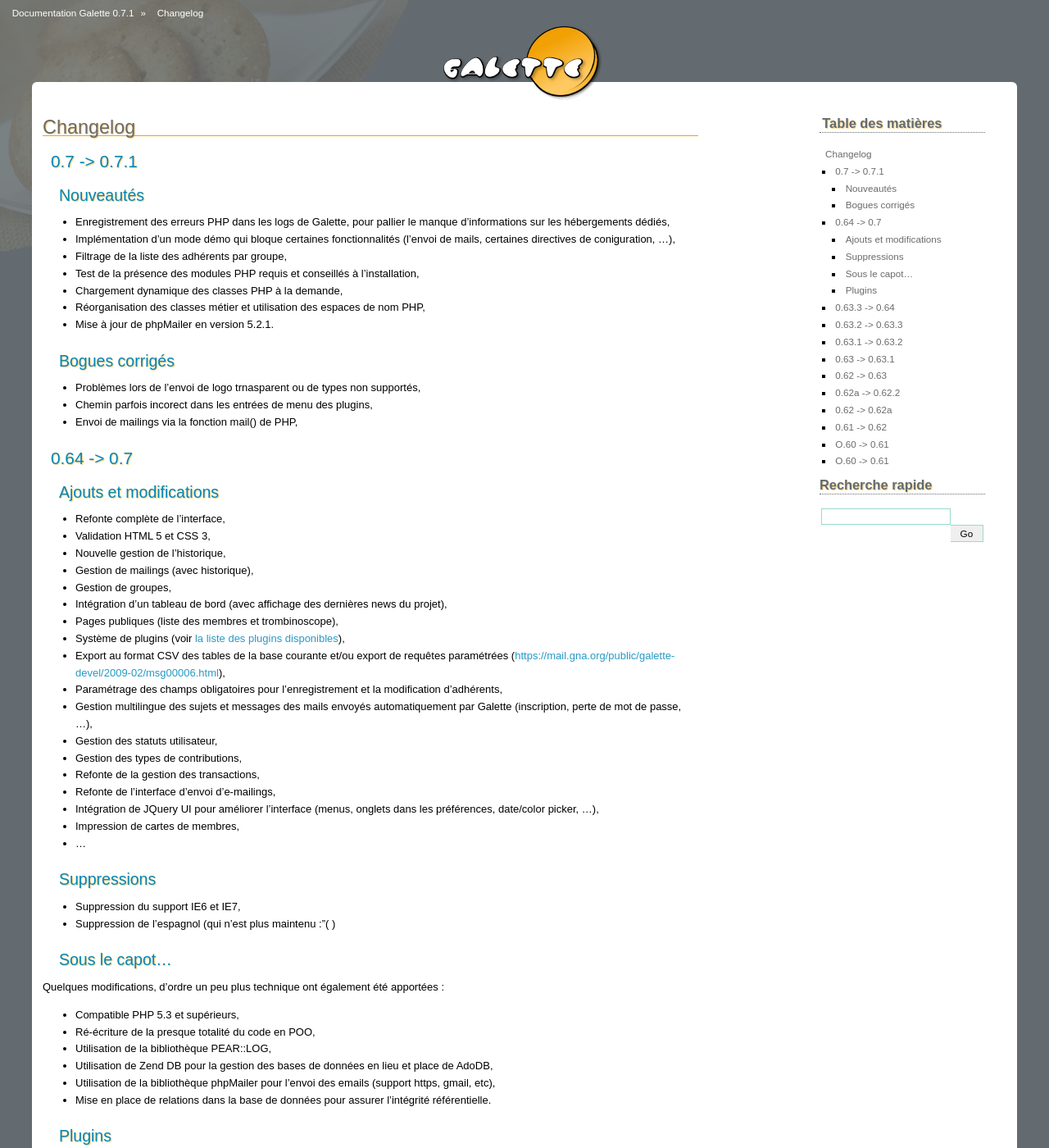
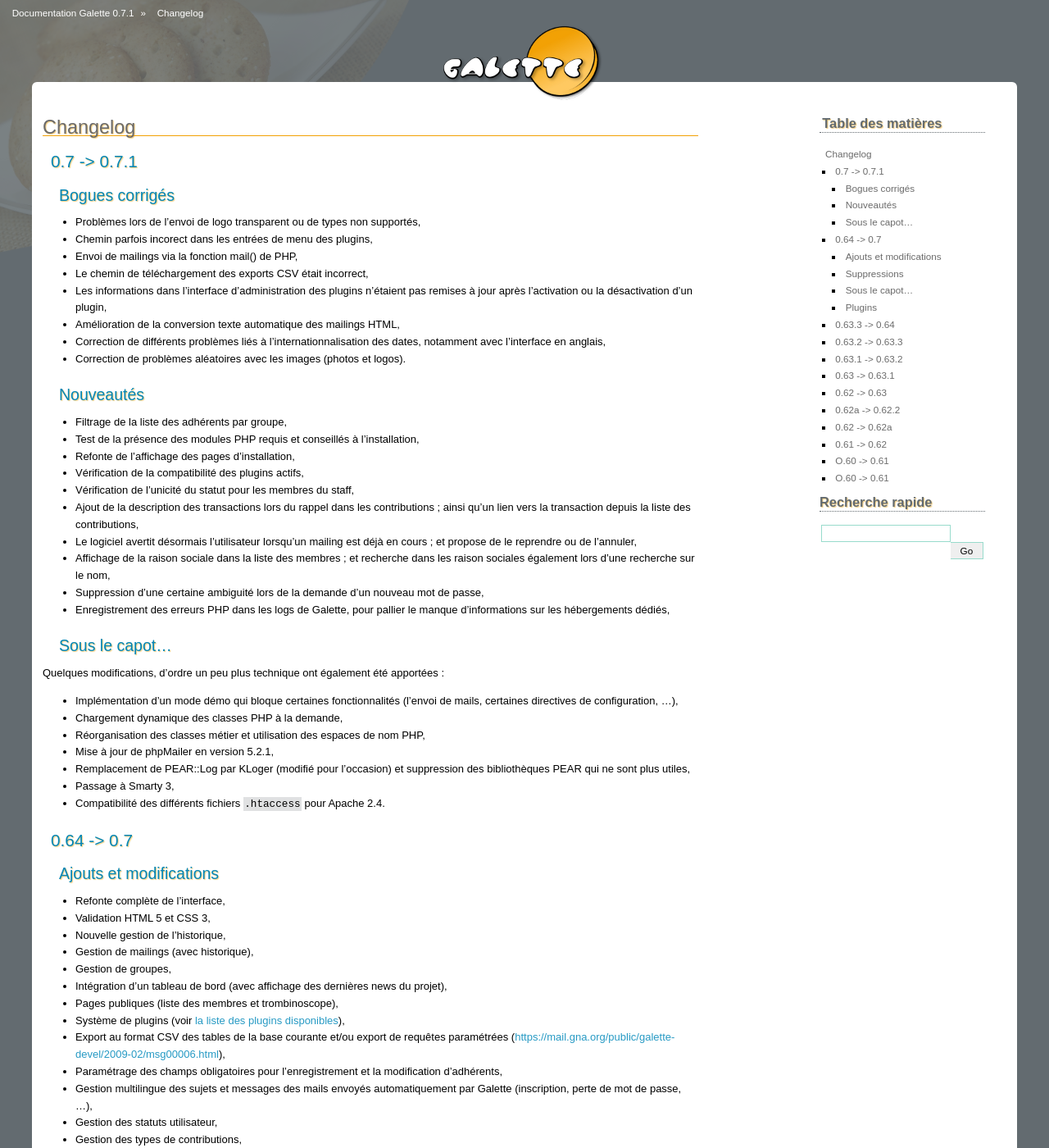
Before and after one commit to galette/galettedoc, a Sphinx documentation site: the page built from source/changelog.rst, in a window 1280 px wide and 1400 px high. Shown: the whole window at 82% size. Built offline with Sphinx 7.4.7, drawn with Linux system fonts in a browser that asks for light colours.

Commit message:
Réorganisation et affinage du changelog

```diff
--- a/source/changelog.rst
+++ b/source/changelog.rst
@@ -10,25 +10,50 @@
 0.7 -> 0.7.1
 ************
 
+.. _bogues_071:
+
+Bogues corrigés
+===============
+
+* Problèmes lors de l'envoi de logo transparent ou de types non supportés,
+* Chemin parfois incorect dans les entrées de menu des plugins,
+* Envoi de mailings via la fonction mail() de PHP,
+* Le chemin de téléchargement des exports CSV était incorrect,
+* Les informations dans l'interface d'administration des plugins n'étaient pas remises à jour après l'activation ou la désactivation d'un plugin,
+* Amélioration de la conversion texte automatique des mailings HTML,
+* Correction de différents problèmes liés à l'internationnalisation des dates, notamment avec l'interface en anglais,
+* Correction de problèmes aléatoires avec les images (photos et logos).
+
 .. _ajouts_071:
 
 Nouveautés
 ==========
 
-* Enregistrement des erreurs PHP dans les logs de Galette, pour pallier le manque d'informations sur les hébergements dédiés,
-* Implémentation d'un mode démo qui bloque certaines fonctionnalités (l'envoi de mails, certaines directives de coniguration, ...),
 * Filtrage de la liste des adhérents par groupe,
 * Test de la présence des modules PHP requis et conseillés à l'installation,
+* Refonte de l'affichage des pages d'installation,
+* Vérification de la compatibilité des plugins actifs,
+* Vérification de l'unicité du statut pour les membres du staff,
+* Ajout de la description des transactions lors du rappel dans les contributions ; ainsi qu'un lien vers la transaction depuis la liste des contributions,
+* Le logiciel avertit désormais l'utilisateur lorsqu'un mailing est déjà en cours ; et propose de le reprendre ou de l'annuler,
+* Affichage de la raison sociale dans la liste des membres ; et recherche dans les raison sociales également lors d'une recherche sur le nom,
+* Suppression d'une certaine ambiguité lors de la demande d'un nouveau mot de passe,
+* Enregistrement des erreurs PHP dans les logs de Galette, pour pallier le manque d'informations sur les hébergements dédiés,
+
+.. _souscapot_071:
+
+Sous le capot...
+================
+
+Quelques modifications, d'ordre un peu plus technique ont également été apportées :
+
+* Implémentation d'un mode démo qui bloque certaines fonctionnalités (l'envoi de mails, certaines directives de configuration, ...),
 * Chargement dynamique des classes PHP à la demande,
 * Réorganisation des classes métier et utilisation des espaces de nom PHP,
-* Mise à jour de phpMailer en version 5.2.1.
-
-Bogues corrigés
-===============
-
-* Problèmes lors de l'envoi de logo trnasparent ou de types non supportés,
-* Chemin parfois incorect dans les entrées de menu des plugins,
-* Envoi de mailings via la fonction mail() de PHP,
+* Mise à jour de phpMailer en version 5.2.1,
+* Remplacement de PEAR::Log par KLoger (modifié pour l'occasion) et suppression des bibliothèques PEAR qui ne sont plus utiles,
+* Passage à Smarty 3,
+* Compatibilité des différents fichiers ``.htaccess`` pour Apache 2.4.
 
 ***********
 0.64 -> 0.7
```
